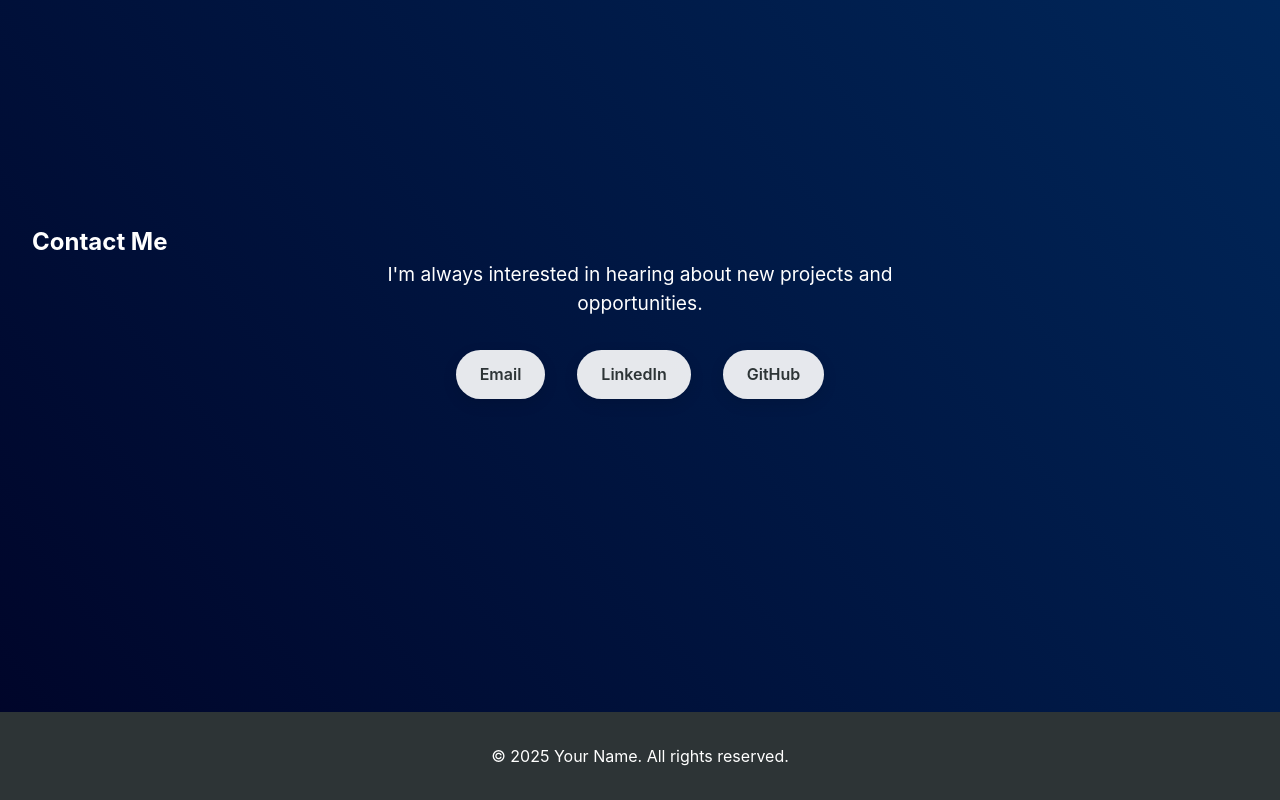
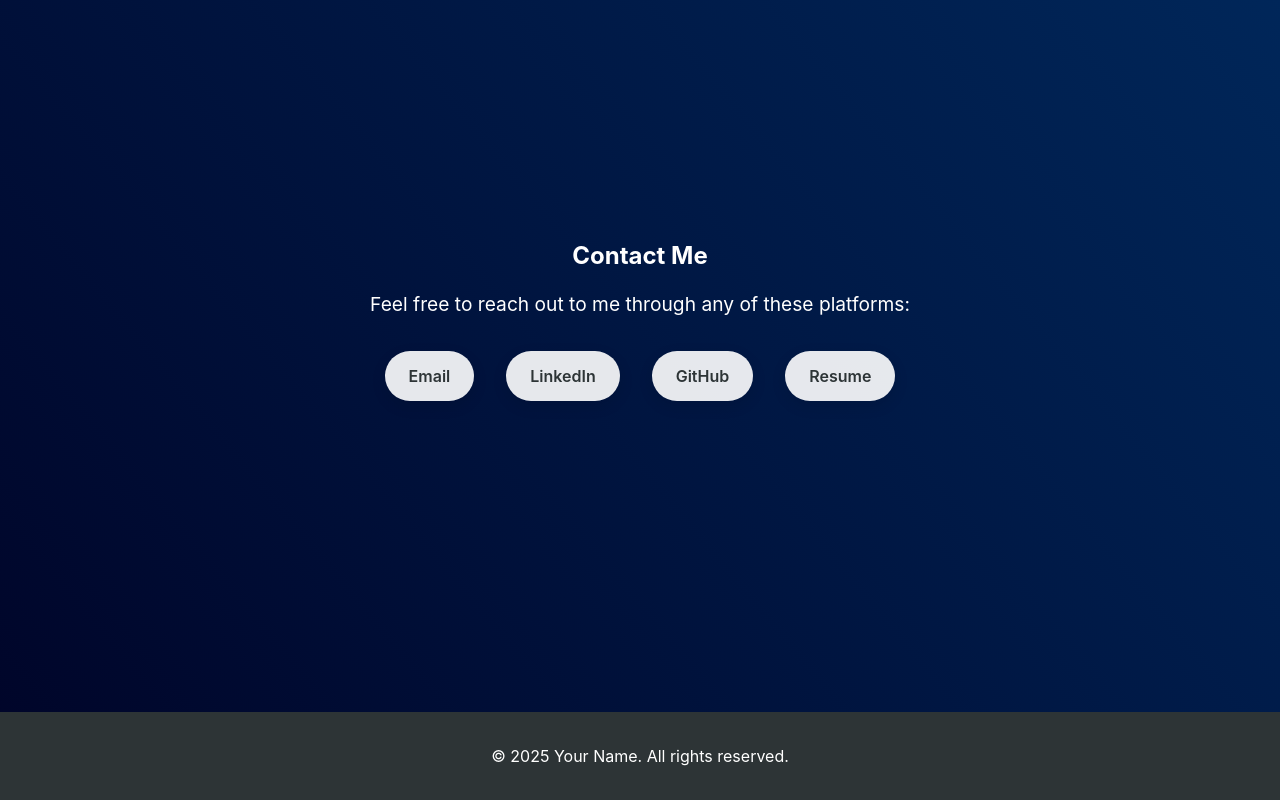
Before and after one commit to nicoloco321/portfolio, a React (Vite) app: page / in a window 1280 px wide. Shown: the part 2675-3475 px from the top of the page. Built offline with nearby package versions, Linux system fonts and the light colour scheme.

Commit message:
functional resume

```diff
--- a/src/App.css
+++ b/src/App.css
@@ -343,3 +343,12 @@ main {
 		align-items: center;
 	}
 }
+
+.contact-heading {
+	display: flex;
+	justify-content: center;
+	align-items: center;
+	width: 100%;
+	margin: 0;
+	padding: 1rem 0;
+}
--- a/src/components/Contact.jsx
+++ b/src/components/Contact.jsx
@@ -4,16 +4,23 @@ const Contact = () => {
 	return (
 		<section id="contact" className="section">
 			<div className="container">
-				<h2>Contact Me</h2>
+				<h2 className="contact-heading">Contact Me</h2>
 				<div className="contact-content">
-					<p>I'm always interested in hearing about new projects and opportunities.</p>
+					<p>Feel free to reach out to me through any of these platforms:</p>
 					<div className="contact-links">
-						<a href="mailto:your.email@example.com">Email</a>
-						<a href="https://linkedin.com/in/yourprofile" target="_blank">
+						<a href="mailto:nicoloco321@gmail.com">Email</a>
+						<a
+							href="https://www.linkedin.com/in/nicholas-buryniuk-82a057142/"
+							target="_blank"
+							rel="noopener noreferrer"
+						>
 							LinkedIn
 						</a>
-						<a href="https://github.com/yourusername" target="_blank">
+						<a href="https://github.com/nicoloco321" target="_blank" rel="noopener noreferrer">
 							GitHub
+						</a>
+						<a href="src/assets/Resume.pdf" download="Nicholas_Buryniuk_Resume.pdf">
+							Resume
 						</a>
 					</div>
 				</div>
```
Also changed, not shown: 1 other file (tests, documents, lock files or other folders).
